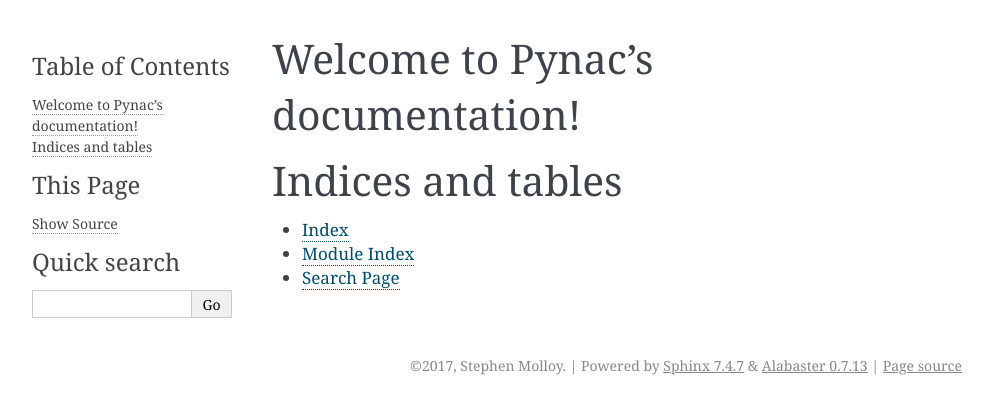
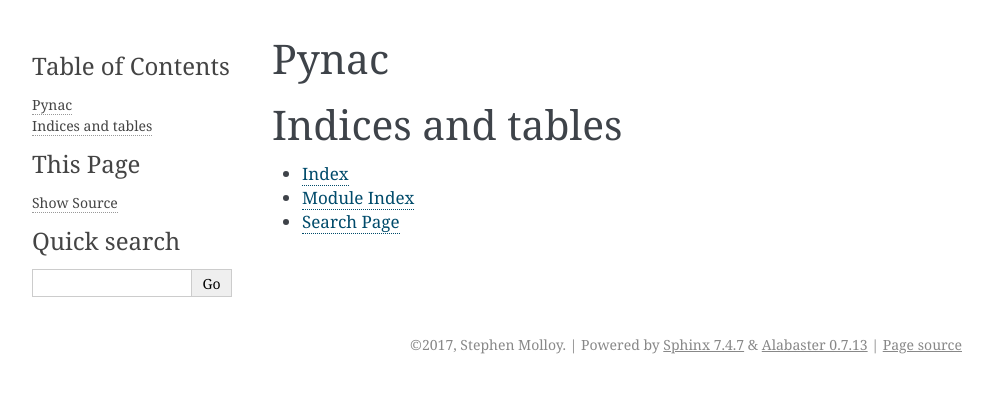
Before and after one commit to se-esss-litterbox/Pynac, a Sphinx documentation site: the page built from docs/index.rst, in a window 1280 px wide. Shown: the top 414 px of the page, without its empty margins (148-1141 px from the left). Built offline with Sphinx 7.4.7, drawn with Linux system fonts in a browser that asks for light colours.

Commit message:
Changed docs title

```diff
--- a/docs/index.rst
+++ b/docs/index.rst
@@ -3,11 +3,11 @@
    You can adapt this file completely to your liking, but it should at least
    contain the root `toctree` directive.
 
-Welcome to Pynac's documentation!
+Pynac
 =================================
 
 .. toctree::
-   :maxdepth: 3
+   :maxdepth: 2
    :caption: Contents:
 
 
```
